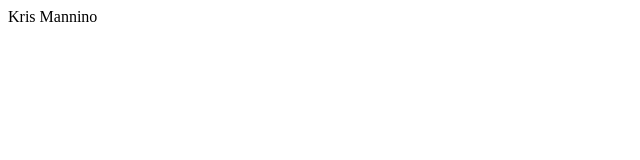
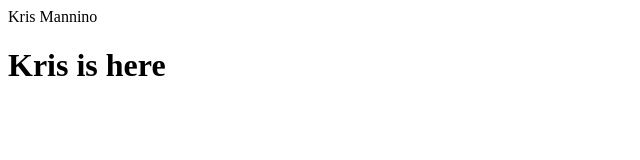
Before and after one commit to KrisMannino/JavaScript, a plain HTML site: page index.html in a window 1280 px wide. Shown: the whole page, without its empty margins (0-640 px from the left). Drawn offline with Linux system fonts and the light colour scheme.

Commit message:
added header

```diff
--- a/index.html
+++ b/index.html
@@ -8,6 +8,6 @@
 </head>
 <header>Kris Mannino</header>
 <body>
-
+    <h1>Kris is here</h1>
 </body>
 </html>
```
